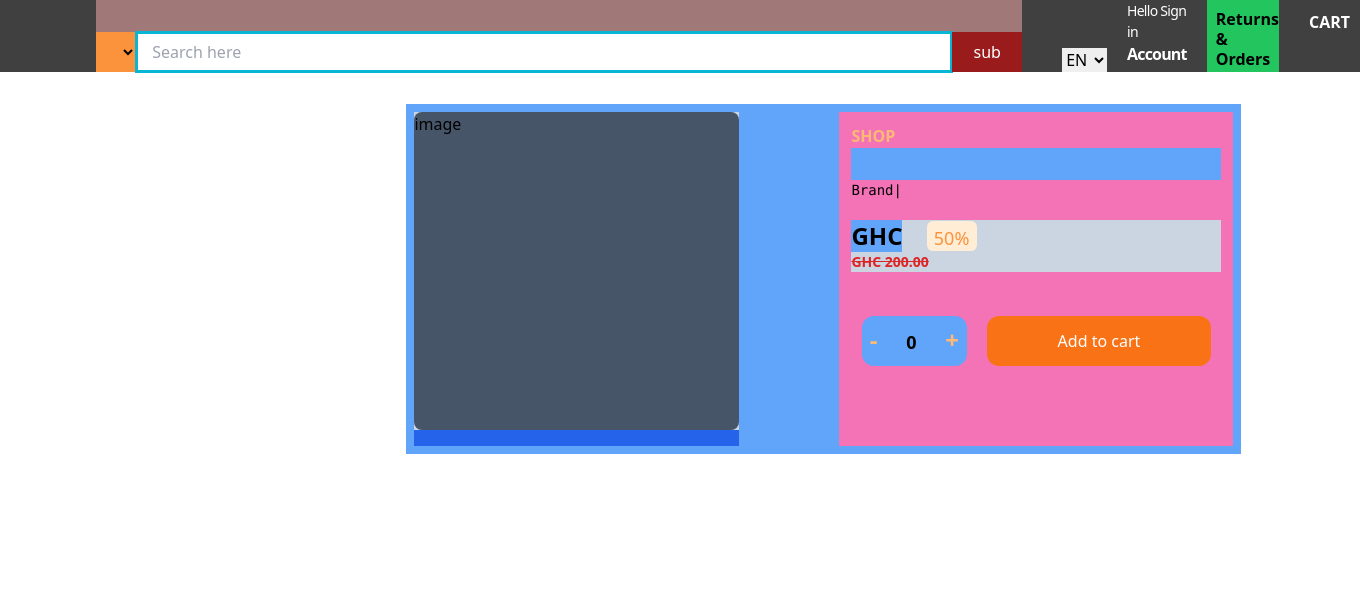
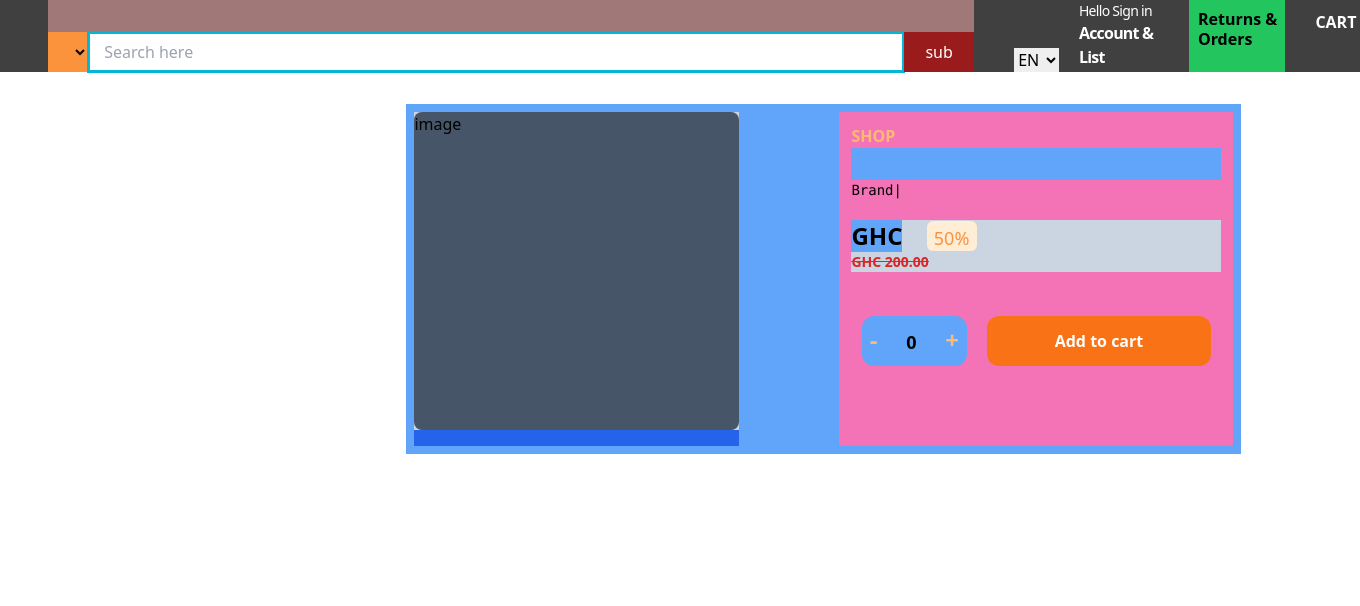
Before and after one commit to CoDedArch/Shopin-Backend, a Django app: template templates/products/product_details.html in a window 1360 px wide. Shown: the top 606 px of the page. Run offline with Django 4.2, Linux system fonts and the light colour scheme; the template is opened without the code that fills it, so the values that code supplies are empty; style sheets or scripts are compiled from the project's sources.

Commit message:
template change

```diff
--- a/templates/base/base.html
+++ b/templates/base/base.html
@@ -7,7 +7,7 @@
     <title>{% block title %} {% endblock title%}</title>
     <link rel="stylesheet" href="{%static 'css/tailwind.css'%}">
 </head>
-<body class="m-0 flex flex-col min-h-[100vh]">
+<body class="m-0 flex flex-col min-h-[100vh] {%block justify%} {%endblock%}">
     <!-- group the interface into sections -->
     <!-- header -->
     <header class=" flex flex-row items-center justify-between h-[4.5em] bg-header-300 mb-3">
@@ -43,7 +43,7 @@
                     <option value="EN">EN</option>
                 </select>
             </div>
-            <div class="bg-inherit xl:basis-[5em] p-0 hover:outline hover:outline-white hover:outline-1 hover:underline text-white hover:cursor-pointer leading-tight">
+            <div class="bg-inherit max-w-[100px] min-w-[90px] xl:basis-[5em] p-0 hover:outline hover:outline-white hover:outline-1 hover:underline text-white hover:cursor-pointer leading-tight">
                 <p class="">
                     <span class="tracking-tighter text-sm">Hello Sign in</span>
                     <span class="tracking-tighter leading-normal font-bold">
@@ -51,10 +51,10 @@
                     </span>
                 </p>
             </div>
-            <div class="bg-green-500 pt-[9px] pl-[9px] xl:basis-1/4 hover:outline hover:outline-white hover:outline-1 hover:underline">
+            <div class="bg-green-500 pt-[9px] min-w-[90px] max-w-[100px] pl-[9px] xl:basis-1/4 hover:outline hover:outline-white hover:outline-1 hover:underline">
                 <p class="font-bold lg:leading-tight">Returns & Orders</p></div>
-            <div class="bg-inherit xl:basis-[20px] text-center p-[10px]">
-                <p class="font-bold text-white uppercase">Cart</p>
+            <div class="bg-inherit max-w-[100px] min-w-[50px] xl:basis-[20px] p-[10px]">
+                <p class="font-bold text-white text-center uppercase">Cart</p>
             </div>
         </div>
     </header>
--- a/templates/products/product_details.html
+++ b/templates/products/product_details.html
@@ -3,6 +3,7 @@
 {%block logo%}
 {%if not logo%}<span class=" font-bold text-2xl text-green-500 "> {{shop}} </span>{%endif%}
 {%endblock%}
+{%block justify%}'justify-center'{%endblock%}
 {%block content%}
     <section class="bg-blue-400 flex flex-row space-x-[100px] mx-[25.4em] max-w-[1000px] min-w-[835px] mt-[20px] p-2">
         <div class="bg-slate-300  flex flex-col">
@@ -32,7 +33,7 @@
                     <div class="inline-block">0</div>
                     <div class="text-2xl text-orange-300 inline-block cursor-pointer">+</div>
                 </div>
-                <button class="transition bg-orange-500 hover:opacity-80 h-[50px] w-[14em] ml-[20px] text-white rounded-xl">Add to cart</button>
+                <button class="transition bg-orange-500 hover:opacity-80 h-[50px] w-[14em] ml-[20px] text-white rounded-xl font-bold">Add to cart</button>
             </div>
         </div>
     </section>
```
Also changed, not shown: templates/products/products.html (+9 -4 lines).
